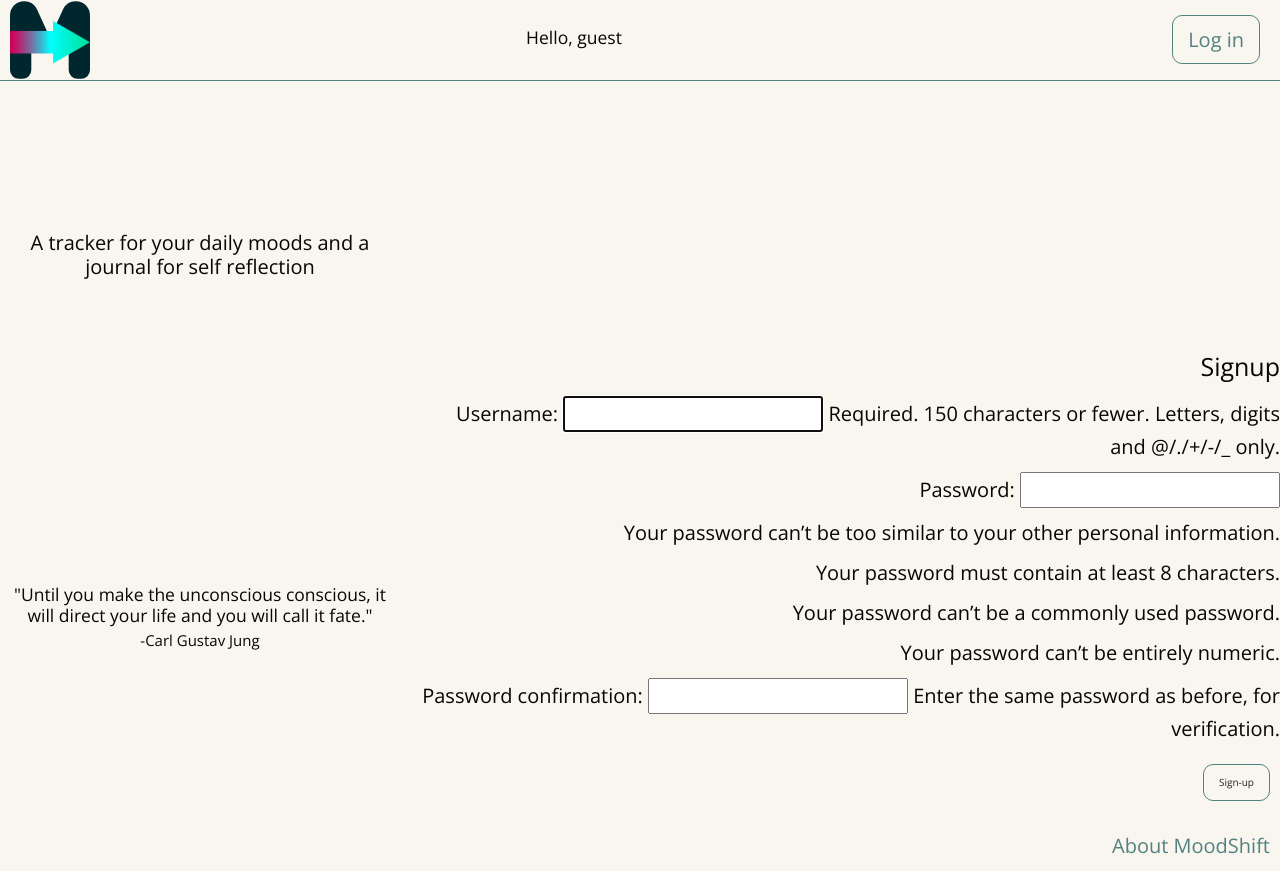
After one commit to RoseAHill/MoodShift, a Django app: page /accounts/signup/ in a window 1280 px wide. The commit adds this page. Run offline with Django 3.2, Linux system fonts and the light colour scheme.

Commit message:
oh baby, its a tripple sized commit wooo

```diff
--- /dev/null
+++ b/main_app/moods.py
@@ -0,0 +1,19 @@
+moods = {
+  "fantastic": {"reaction": "Yay! That's so awesome!", "faicon": "laugh-beam"},
+  "great": {"reaction": "That's great to hear!", "faicon": "smile-beam"},
+  "good": {"reaction": "I'm glad you're doing well.", "faicon": "smile"},
+  "neutral": {"reaction": "That's better than not okay, so I'm glad!", "faicon": "meh"},
+  "down": {"reaction": "That's understandable, we all have those days.", "faicon": "frown"},
+  "annoyed": {"reaction": "", "faicon": "angry"},
+  "overwhelmed": {"reaction": "Take one step at a time and take deep breaths. Everything is going to be okay.", "faicon": "tired"},
+}
+
+moodChoices = [
+  ("fantastic", "Fantastic"),
+  ("great", "Great"),
+  ("good", "Good"),
+  ("neutral", "Neutral"),
+  ("down", "Down"),
+  ("annoyed", "Annoyed"),
+  ("overwhelmed", "Overwhelmed"),
+]
--- a/main_app/static/css/index.css
+++ b/main_app/static/css/index.css
@@ -98,6 +98,11 @@ header h3 {
   flex-basis: 20rem;
 }
 
+main {
+  width: 100%;
+  text-align: center;
+}
+
 .buttons {
   padding: 1rem 1.5rem;
   margin: 1rem;
@@ -112,9 +117,51 @@ header h3 {
   font-size: var(--font-xxl);
 }
 
+.submit {
+  padding: 1rem 1.5rem;
+  margin: 1rem;
+  border: var(--borders);
+  border-radius: 1rem;
+}
+
+img.logo {
+  width: 8rem;
+  height: 8rem;
+}
+
 /* home page & entry form */
 
+/* user auth */
 
+.main-auth {
+  width: 100%;
+  height: 100%;
+  margin: 6rem auto;
+  display: flex;
+  flex-direction: row;
+  justify-content: space-around;
+}
+
+.main-auth .display {
+  max-width: 40rem;
+}
+
+.main-auth .login-signup {
+  min-width: 50rem;
+}
+
+.signup{
+  text-align: right;
+}
+
+li {
+  list-style: none;
+  padding-top: 1rem;
+}
+
+.red-text {
+  color: var(--color-red);
+}
 
 /* about page */
 
@@ -171,11 +218,11 @@ td.good {
   background-color: var(--mood-good);
 }
 
-td.okay {
+td.neutral {
   background-color: var(--mood-okay);
 }
 
-td.meh {
+td.down {
   background-color: var(--mood-meh);
 }
 
--- a/main_app/templates/base.html
+++ b/main_app/templates/base.html
@@ -15,8 +15,8 @@
   <link rel="stylesheet" type="text/css" href="{% static 'css/index.css' %}">
   <link
     rel="shortcut icon"
-    type="image/png"
-    href="{% static 'images/M-icon.png' %}"
+    type="image/svg"
+    href="{% static 'images/logo.svg' %}"
   >
   <title>MoodShift</title>
   {% block head %}
@@ -24,10 +24,19 @@
 </head>
 <body>
   <header>
-      <a href="/" class="title-font">MoodShift</a>
+      <a href="/" class="title-font">
+      <img class="logo" type="image/svg" src="{% static 'images/logo.svg' %}" alt="MoodShift logo, M with an arrow"></a>
+    {% if not user.is_authenticated %}
     <h3>Hello, guest</h3>
+    {% else %}
+    <h3>Hello, {{ user.username }}</h3>
+    {% endif %}
     <nav>
-      <a href="/" class="buttons">Log in</a>
+      {% if user.is_authenticated %}
+      <a href="/journal" class="buttons">Journal</a>
+      {% else %}
+      <a href="/accounts/signup" class="buttons">Log in</a>
+      {% endif %}
     </nav>
   </header>
   <main>
--- a/main_app/templates/journal.html
+++ b/main_app/templates/journal.html
@@ -6,13 +6,12 @@
 {% endblock head  %}
 
 {% block content %}
-
 {{ cal|safe }}
 
 {% for entry in entries %}
-  <div class="offcanvas offcanvas-bottom" data-bs-scroll="true" data-bs-backdrop="false" tabindex="-1" id="offcanvas{{ entry.date.day }}" aria-labelledby="offcanvas{{ entry.date.day }}">
+  <div class="offcanvas offcanvas-bottom" data-bs-scroll="true" data-bs-backdrop="false" tabindex="-1" id="offcanvas{{ entry.entryDate|date:"j" }}" aria-labelledby="offcanvas{{ entry.entryDate|date:"j" }}">
     <div class="offcanvas-header">
-      <h5 class="offcanvas-title" id="offcanvas{{ entry.date.day }}Label">I was {{entry.mood.alias}}</h5>
+      <h5 class="offcanvas-title" id="offcanvas{{ entry.entryDate|date:"j" }}Label">I was {{ entry.mood }}</h5>
       <button type="button" class="btn-close text-reset" data-bs-dismiss="offcanvas" aria-label="Close"></button>
     </div>
     <div class="offcanvas-body">
--- /dev/null
+++ b/main_app/templates/userauth.html
@@ -0,0 +1,27 @@
+{% extends 'base.html' %}
+
+{% block content %}
+<div class="main-auth">
+<section class="display">
+<br><br><br>
+<h2>A tracker for your daily moods and a journal for self reflection</h2>
+<br><br><br><br><br><br><br><br><br><br>
+<h3><span class="quote">"</span>Until you make the unconscious conscious, it will direct your life and you will call it fate.<span class="quote">"</span></h3>
+<h4>-Carl Gustav Jung</h4>
+</section>
+
+<section class="login-signup">
+  <br><br><br><br><br><br><br>
+  <div class="signup">
+  <form action="{% url 'signup' %}" method="post" class="form-container" autocomplete="off">
+    <h1>Signup</h1>
+    {% csrf_token %}
+    <ul>
+    {{ form.as_ul }}
+    </ul>
+    <button type="submit" class="btn submit">Sign-up</button>
+  </form>
+  </div>
+</section>
+</div>
+{% endblock %}
--- a/main_app/urls.py
+++ b/main_app/urls.py
@@ -2,7 +2,10 @@ from django.urls import path
 from . import views
 
 urlpatterns = [
-  path('', views.home, name='home'),
+  path('', views.Home.as_view(), name='home'),
   path('about/', views.about, name='about'),
   path('journal/<int:year>/<str:month>/', views.journal, name='journal'),
+  path('journal/', views.journalHome, name='journal_home'),
+  path('accounts/signup/', views.signup, name='signup'),
+  path('journal/create/', views.EntryCreate.as_view(), name='entry_create')
 ]
--- a/main_app/views.py
+++ b/main_app/views.py
@@ -1,70 +1,86 @@
-from django.shortcuts import render
+from time import strftime
+from django.shortcuts import redirect, render
+from django.http import HttpResponse
+from django.views.generic.edit import CreateView, DeleteView, UpdateView
+from django.contrib.auth import login
+from django.contrib.auth.forms import UserCreationForm
+from django.contrib.auth.views import LoginView
+from django.contrib.auth.decorators import login_required
+from django.contrib.auth.mixins import LoginRequiredMixin
+from .models import Entry
 import html
-from django.http import HttpResponse
 import calendar
 from calendar import HTMLCalendar, month
 from datetime import date
+from .moods import moods, moodChoices
 
-class Mood:
-  def __init__(self, alias, reaction, faicon):
-    self.alias = alias
-    self.reaction = reaction
-    self.faicon = faicon
+class Home(LoginView):
+  template_name = 'home.html'
 
-moods = [
-  Mood("fantastic", "Yay! That's so awesome!", "laugh-beam"),
-  Mood("great", "That's great to hear!", "smile-beam"),
-  Mood("good", "I'm glad you're doing well.", "smile"),
-  Mood("neutral", "That's better than not okay, so I'm glad!", "meh"),
-  Mood("down", "That's understandable, we all have those days.", "frown"),
-  Mood("annoyed", "That can be a frustrating feeling.", "angry"),
-  Mood("overwhelmed", "Take one step at a time and take deep breaths. Everything is going to be okay.", "tired"),
-]
-
-class Entry:
-  def __init__(self, entry_date, mood, description):
-    self.date = entry_date
-    self.mood = mood
-    self.description = html.escape(description)
-
-entries = [
-  Entry(date(2021, 8, 20), moods[1], "I had a good day. Good things happened."),
-  Entry(date(2021, 8, 13), moods[5], "Annoying things happened"),
-  Entry(date(2021, 7, 10), moods[2], "Many good things"),
-  Entry(date(2021, 7, 4), moods[0], "I had a lot of awesome things happen"),
-]
+today = date.today()
 
 # Create your views here.
+
+class EntryCreate(LoginRequiredMixin, CreateView):
+  model = Entry
+  fields = ['entryDate', 'description', 'mood']
+
+  def form_valid(self, form):
+    form.instance.user = self.request.user
+    return super().form_valid(form)
+
+class EntryDelete(LoginRequiredMixin, DeleteView):
+  model = Entry
+  success_url = f'/journal/{today.year}/{today.month}/'
+
 def home(request):
-  return render(request, 'home.html')
+  return render(request, 'home.html', {
+    'this_month': today.month,
+    'this_year': today.year,
+  })
 
 def about(request):
-  return render(request, 'about.html')
+  return render(request, 'about.html', {
+    'this_month': today.month,
+    'this_year': today.year,
+  })
 
+@login_required
 def journal(request, year, month):
-  month = month.capitalize()
-  month_number = int(list(calendar.month_name).index(month))
-  cal = HTMLCalendar(firstweekday=6).formatmonth(year, month_number)
+  year = int(year)
+  month = int(month)
+
+  cal = HTMLCalendar(firstweekday=6).formatmonth(year, month)
 
   # Get the entries within that month & store them into an array
-  entries_this_month = []
-  days_with_entries = []
-  for entry in entries:
-    if entry.date.year == year and entry.date.month == month_number:
-      entries_this_month.append(entry)
-      days_with_entries.append(int(entry.date.day))
-  for day_num in range(1, calendar.monthrange(int(year), month_number)[1] + 1):
-    if (day_num in days_with_entries):
-      for entry in entries_this_month:
-        if entry.date.day == day_num:
-          cal = cal.replace(f"\">{str(day_num)}<", f" {entry.mood.alias}\"><button class='moodshift-emoji' type='button' data-bs-toggle='offcanvas' data-bs-target='#offcanvas{day_num}' aria-controls='offcanvas{day_num}'><i class='far fa-{entry.mood.faicon}'></i></button><")
-
+  entries_this_month = Entry.objects.filter(entryDate__year=year, entryDate__month=month)
+  for day_num in range(1, calendar.monthrange(int(year), month)[1] + 1):
+    for entry in entries_this_month:
+      if entry.entryDate.day == day_num:
+        mood_dict = moods.get(entry.mood)
+        cal = cal.replace(f"\">{str(day_num)}<", f" {entry.mood}\"><button class='moodshift-emoji' type='button' data-bs-toggle='offcanvas' data-bs-target='#offcanvas{str(day_num)}' aria-controls='offcanvas{str(day_num)}'><i class='far fa-{mood_dict.get('faicon')}'></i></button><")
 
   return render(request, 'journal.html', {
     "entries": entries_this_month,
-    "selected_entry": {},
     "year": year,
     "month": month,
-    "month_number": month_number,
+    "month_name": strftime('%B'),
     "cal": cal,
   })
+
+def journalHome(request):
+  return redirect('journal', year=2021, month=8)
+
+def signup(request):
+  error_message = ""
+  if request.method == "POST":
+    form = UserCreationForm(request.POST)
+    if form.is_valid():
+      user = form.save()
+      login(request, user)
+      return redirect('home')
+    else:
+      error_message = "Invalid signup - try again"
+  form = UserCreationForm()
+  context = {"form": form, "error_message": error_message}
+  return render(request, 'userauth.html', context)
--- a/moodshift/settings.py
+++ b/moodshift/settings.py
@@ -124,3 +124,5 @@ STATIC_URL = '/static/'
 # https://docs.djangoproject.com/en/3.2/ref/settings/#default-auto-field
 
 DEFAULT_AUTO_FIELD = 'django.db.models.BigAutoField'
+
+LOGIN_REDIRECT_URL='/'
--- a/moodshift/urls.py
+++ b/moodshift/urls.py
@@ -18,5 +18,6 @@ from django.urls import path, include
 
 urlpatterns = [
     path('admin/', admin.site.urls),
-    path('', include('main_app.urls'))
+    path('', include('main_app.urls')),
+    path('accounts/', include('django.contrib.auth.urls')),
 ]
```
Also changed, not shown: main_app/forms.py (added, +7 -0 lines), main_app/models.py (+12 -8 lines), main_app/templates/home.html (+17 -2 lines), main_app/migrations/0001_initial.py (added), main_app/migrations/0002_auto_20210829_1919.py (added), main_app/migrations/0003_alter_entry_mood.py (added), main_app/static/images/M-icon.png (deleted), main_app/static/images/logo.svg (added).
